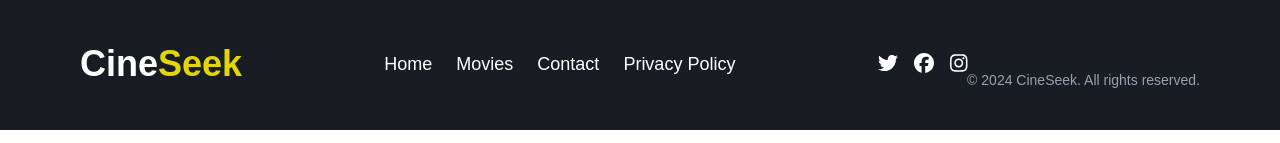
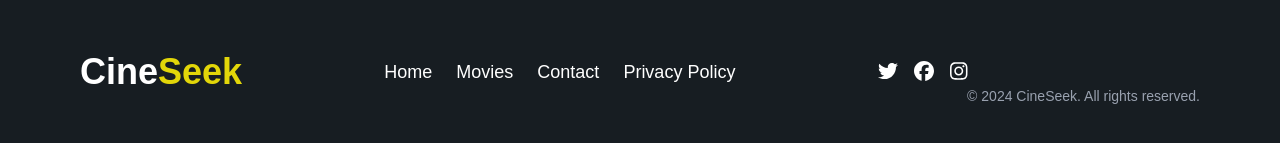
Before and after one commit to Kaydev-cmd/alx-project-0x14, a Next.js app in the folder alx-movie-app/: page / in a window 1280 px wide. Shown: the part 1278-1421 px from the top of the page. Built offline with nearby package versions, Linux system fonts and the light colour scheme.

Commit message:
feat: add margin top

```diff
--- a/alx-movie-app/components/layouts/Footer.tsx
+++ b/alx-movie-app/components/layouts/Footer.tsx
@@ -42,7 +42,6 @@ const Footer: React.FC = () => {
             Privacy Policy
           </Link>
         </nav>
-
         <div className="flex space-x-4">
           <a
             href="https://twitter.com"
@@ -70,7 +69,7 @@ const Footer: React.FC = () => {
           </a>
         </div>
 
-        <div className="mt-8 text-center text-sm text-gray-400">
+        <div className="mt-12 text-center text-sm text-gray-400">
           <p>&copy; 2024 CineSeek. All rights reserved.</p>
         </div>
       </div>
--- a/alx-movie-app/pages/index.tsx
+++ b/alx-movie-app/pages/index.tsx
@@ -9,8 +9,7 @@ const Home = () => {
       <section
         className="h-screen bg-cover bg-center"
         style={{
-          backgroundImage:
-            "url('/assets/background.jpg')",
+          backgroundImage: "url('/assets/background.jpg')",
         }}
       >
         <div className="bg-black bg-opacity-50 h-full flex flex-col justify-center items-center text-center">
```
